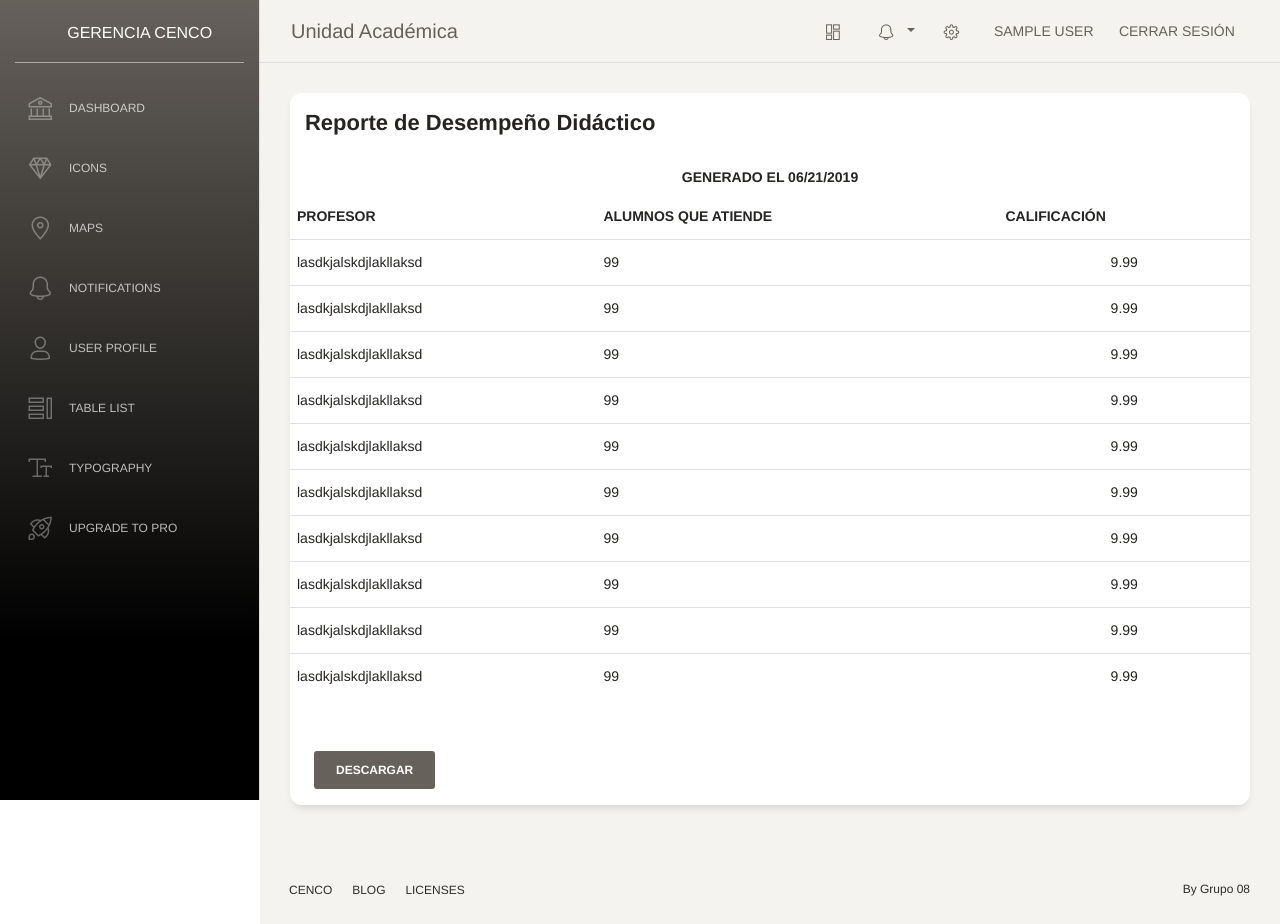
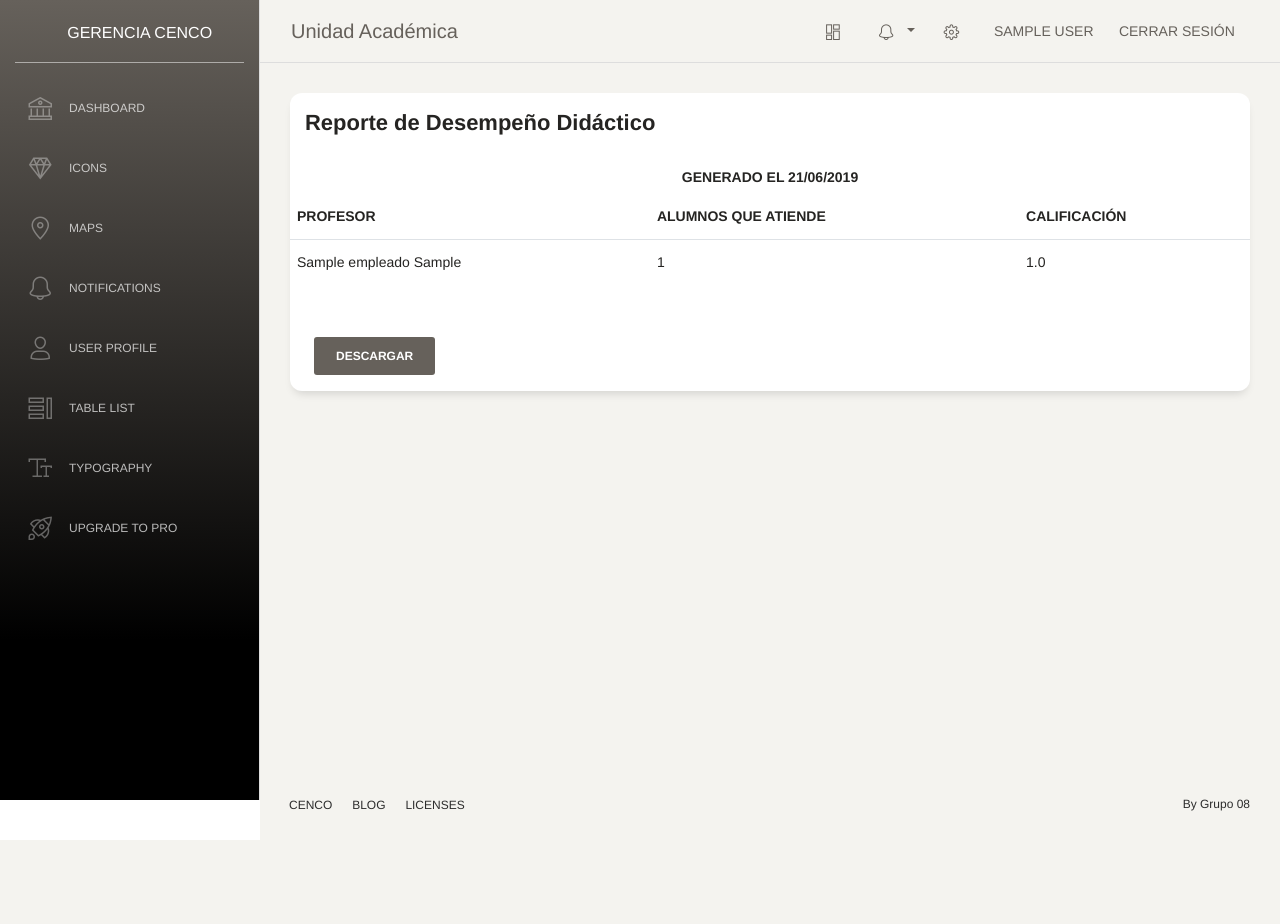
Before and after one commit to robCastro/gerencial_cenco, a Django app: page /director/desempenio_didactico/ in a window 1280 px wide. After the commit the page ends 840 px from the top, so only its background shows below. Run offline with Django 3.2, Linux system fonts and the light colour scheme; a user stored in the database is signed in; tables that the repository leaves empty hold one stand-in row (values such as "Sample post"); some libraries are stand-ins or nearby versions; some web fonts are replaced.

Commit message:
Reporte de Desempenio Didactico

```diff
--- a/apps_cenco/director/urls.py
+++ b/apps_cenco/director/urls.py
@@ -7,7 +7,6 @@ urlpatterns = [
 	#Entradas
 	url(r'^ingreso_retiros_estudiantes/$', views.verIngresosRetirosEstudiantes, name="ingreso_retiros_estudiantes"),
 	url(r'^desempenio_didactico/$', views.verDesempenioDidactico, name="desempenio_didactico"),
-	url(r'^desempenio_sucursal/$', views.verDesempenioSucursal, name="desempenio_sucursal"),
 
 
 
@@ -16,12 +15,15 @@ urlpatterns = [
 		views.verSalidaIngresosRetirosEstudiantes,
 		name="sal_ingreso_retiros_estudiantes"),
 
-	url(r'^salida_desempenio_sucursal/$',
-		views.verSalidaDesempenioSucursal,
-		name="sal_desempenio_sucursal"),
-
 
 
 	#PDFS
-	url(r'^pdf_ingreso_retiros_estudiantes/(?P<idSucursal>\d{1})/(?P<fechaInicio>\d{4}-\d{2}-\d{2})/(?P<fechaFin>\d{4}-\d{2}-\d{2})/(?P<tipo>\d{1})$', views.RepIngresosRetirosEstudiantes.as_view(), name='pdf_ingreso_retiros_estudiantes'),
+	url(r'^pdf_ingreso_retiros_estudiantes/(?P<idSucursal>\d{1})/(?P<fechaInicio>\d{4}-\d{2}-\d{2})/(?P<fechaFin>\d{4}-\d{2}-\d{2})/(?P<tipo>\d{1})$',
+		views.RepIngresosRetirosEstudiantes.as_view(),
+		name='pdf_ingreso_retiros_estudiantes'),
+	url(r'^pdf_desempenio_didactico/(?P<idSucursal>\d{1})$',
+		views.RepDesempenioProfesores.as_view(),
+		name='pdf_desempenio_didactico'),
+
+
 ]
--- a/apps_cenco/director/views.py
+++ b/apps_cenco/director/views.py
@@ -9,6 +9,7 @@ from django.contrib.auth.decorators import permission_required, login_required
 from django.http import Http404, HttpResponse
 from apps_cenco.db_app.models import Inscripcion, Estado, Empleado, Sucursal, DetallePago
 from django.views.generic import ListView
+from django.db import connections
 
 ##Entradas
 @login_required
@@ -33,19 +34,16 @@ def verIngresosRetirosEstudiantes(request):
 	else:
 		raise Http404('Error, no tiene permiso para esta página')
 
-def verDesempenioDidactico(request):
-	fechaHoy = str((datetime.now().date().strftime("%m/%d/%Y")))
+def verDesempenioDidactico(request):	#Salida Incluida
+	fechaHoy = datetime.now().date()
+	sucursal = Empleado.objects.get(username = request.user).sucursal
+	profesores = consultaDesempenioProfesores(sucursal)
 	context = {
 		'fechaHoy' : fechaHoy,
+		'sucursal' : sucursal,
+		'profesores': profesores,
 	}
 	return render(request, 'director/desempenio-didactico.html', context)
-
-def verDesempenioSucursal(request):
-	fechaHoy = str((datetime.now().date().strftime("%m/%d/%Y")))
-	context = {
-		'fechaHoy' : fechaHoy,
-	}
-	return render(request, 'director/desempenio-sucursal.html', context)
 
 
 
@@ -71,13 +69,6 @@ def verSalidaIngresosRetirosEstudiantes(request):
 			'retiros' : retiros
 		}
 		return render(request, 'director/sal-ingresos-retiros-estudiantes.html', context)
-
-def verSalidaDesempenioSucursal(request):
-	fechaHoy = str((datetime.now().date().strftime("%m/%d/%Y")))
-	context = {
-		'fechaHoy' : fechaHoy,
-	}
-	return render(request, 'director/sal-desempenio-sucursal.html', context)
 
 
 
@@ -107,15 +98,50 @@ class RepIngresosRetirosEstudiantes(PDFTemplateView):
 			context['retiros'] = consultaIngresosRetirosEstudiantes(fechaInicio, fechaFin, 'Retirados', sucursal)['detalles']
 		return context
 
+class RepDesempenioProfesores(PDFTemplateView):
+	filename = 'Reporte_Estudiantes.pdf'
+	template_name = 'director/rep-ingresos-retiros-estudiantes.html'
+	show_content_in_browser=True
+	def get_context_data(self, **kwargs):
+		context = super(RepDesempenioProfesores, self).get_context_data(**kwargs)
+		idSucursal = self.kwargs['idSucursal']
+		try:
+			sucursal = Sucursal.objects.get(codigo_sucursal = idSucursal)
+		except Sucursal.DoesNotExist:
+			sucursal = Sucursal.objects.first()
+		profesores = consultaDesempenioProfesores(sucursal)
+		context['fechaHoy'] = datetime.now().date()
+		context['profesores'] = profesores
+		return context
+
 
 
 ##Consultas Auxiliares
 def consultaIngresosRetirosEstudiantes(fechaInicio, fechaFin, tipo_estado, sucursal):
 	estado = Estado.objects.get(tipo_estado = tipo_estado)
-	for carrera in sucursal.carrera_set.all():
-		print carrera.nombre_carrera
 	detalles = estado.detalleestado_set.filter(fecha_detalle_e__range=(fechaInicio, fechaFin), alumno__sucursal = sucursal)
 	context = {
 		'detalles' : detalles
 	}
 	return context
+
+def consultaDesempenioProfesores(sucursal):
+	with connections['default'].cursor() as cursorSG:
+		cursorSG.execute("""
+			select concat(em1.nombre,' ', em1.apellido) as nombre, alumnos, nota from
+				(select em.codigo as codigo, em.nombre, em.apellido, count(*) as alumnos from db_app_inscripcion
+				inner join db_app_grupo gr on grupo_id = gr.codigo
+				inner join db_app_empleado em on em.codigo = profesor_id
+				where actual_inscripcion = true
+				group by em.codigo, em.nombre, em.apellido
+				) as em1,
+				(select em.codigo as codigo, em.nombre, em.apellido, round(avg(nota_evaluacion), 2) as nota
+				from db_app_evaluacion
+				inner join db_app_empleado em on em.codigo = profesor_id
+				where em.sucursal_id = {}
+				group by em.codigo, em.nombre, em.apellido
+				) as em2
+			where em1.codigo = em2.codigo
+			order by nota asc;
+		""".format(sucursal.codigo_sucursal))
+		return cursorSG.fetchall()
--- a/apps_cenco/supervisor/urls.py
+++ b/apps_cenco/supervisor/urls.py
@@ -6,6 +6,7 @@ urlpatterns = [
 
 	#Entradas
 	url(r'^ingreso_econ_suc/$', views.verIngresoEconSuc, name="ingreso_econ_suc"),
+	url(r'^desempenio_sucursal/$', views.verDesempenioSucursal, name="desempenio_sucursal"),
 
 
 
@@ -14,6 +15,10 @@ urlpatterns = [
 		views.verSalidaIngresoEconSuc,
 		name="sal_ingreso_econ_suc"),
 
+	url(r'^salida_desempenio_sucursal/$',
+		views.verSalidaDesempenioSucursal,
+		name="sal_desempenio_sucursal"),
+
 
 
 	#PDFS
--- a/templates/director/desempenio-didactico.html
+++ b/templates/director/desempenio-didactico.html
@@ -18,7 +18,7 @@
 			</div>
 			<div class="card-body">
 				<div class="row justify-content-center">
-					<h6>Generado el {{fechaHoy}}</h6>
+					<h6>Generado el {{fechaHoy|date:"d/m/Y"}}</h6>
 				</div>
 				<div class="row justify-content-center">
 					<div class="table-responsive">
@@ -31,56 +31,13 @@
 								</tr>
 							</thead>
 							<tbody>
+								{% for profesor in profesores %}
 								<tr>
-									<td>lasdkjalskdjlakllaksd</td>
-									<td>99</td>
-									<td class="text-center">9.99</td>
+									{% for elemento in profesor %}
+										<td>{{elemento}}</td>
+									{% endfor %}
 								</tr>
-								<tr>
-									<td>lasdkjalskdjlakllaksd</td>
-									<td>99</td>
-									<td class="text-center">9.99</td>
-								</tr>
-								<tr>
-									<td>lasdkjalskdjlakllaksd</td>
-									<td>99</td>
-									<td class="text-center">9.99</td>
-								</tr>
-								<tr>
-									<td>lasdkjalskdjlakllaksd</td>
-									<td>99</td>
-									<td class="text-center">9.99</td>
-								</tr>
-								<tr>
-									<td>lasdkjalskdjlakllaksd</td>
-									<td>99</td>
-									<td class="text-center">9.99</td>
-								</tr>
-								<tr>
-									<td>lasdkjalskdjlakllaksd</td>
-									<td>99</td>
-									<td class="text-center">9.99</td>
-								</tr>
-								<tr>
-									<td>lasdkjalskdjlakllaksd</td>
-									<td>99</td>
-									<td class="text-center">9.99</td>
-								</tr>
-								<tr>
-									<td>lasdkjalskdjlakllaksd</td>
-									<td>99</td>
-									<td class="text-center">9.99</td>
-								</tr>
-								<tr>
-									<td>lasdkjalskdjlakllaksd</td>
-									<td>99</td>
-									<td class="text-center">9.99</td>
-								</tr>
-								<tr>
-									<td>lasdkjalskdjlakllaksd</td>
-									<td>99</td>
-									<td class="text-center">9.99</td>
-								</tr>
+								{% endfor %}
 							</tbody>
 						</table>
 					</div>
@@ -89,10 +46,15 @@
 			<div class="card-footer">
 				<div class="row">
 					<div class="col-md-2 my-1 mx-1">
-						<button class="btn btn-default">Descargar</button>
+						<button type="button" onclick="descargar()" class="btn btn-default">Descargar</button>
 					</div>
 				</div>
 			</div>
 		</div>
 	</div>
+	<script type="text/javascript">
+		function descargar(){
+			window.open("{% url 'pdf_desempenio_didactico' sucursal.codigo_sucursal %}")
+		}
+	</script>
 {% endblock main_content %}
```
Also changed, not shown: apps_cenco/supervisor/views.py (+12 -0 lines), templates/director/rep-desempenio-didactico.html (added, +54 -0 lines), templates/director/rep-ingresos-retiros-estudiantes.html (+8 -32 lines).
